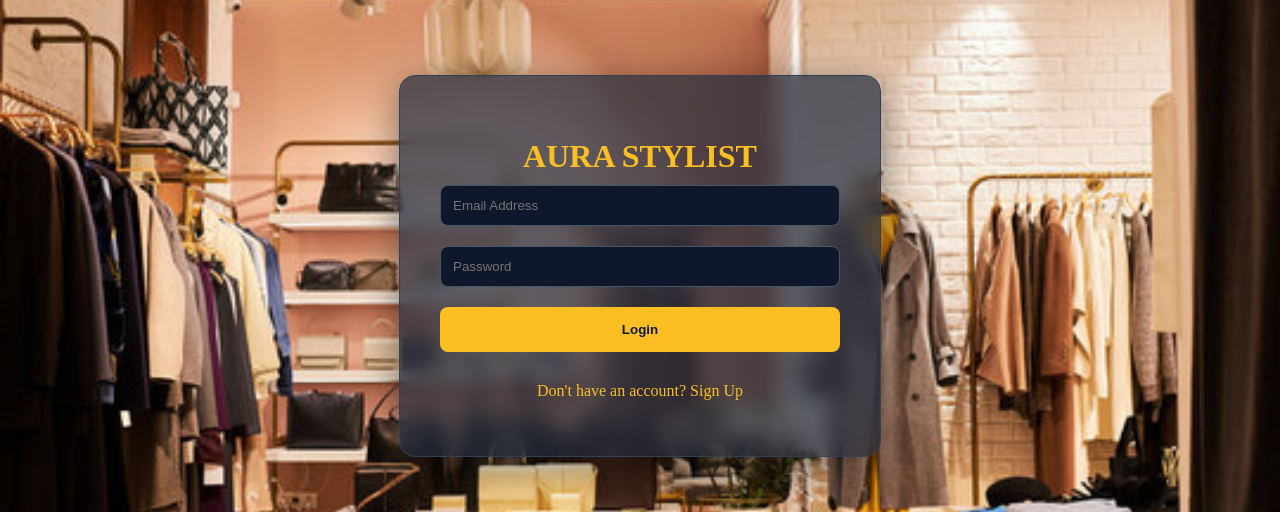
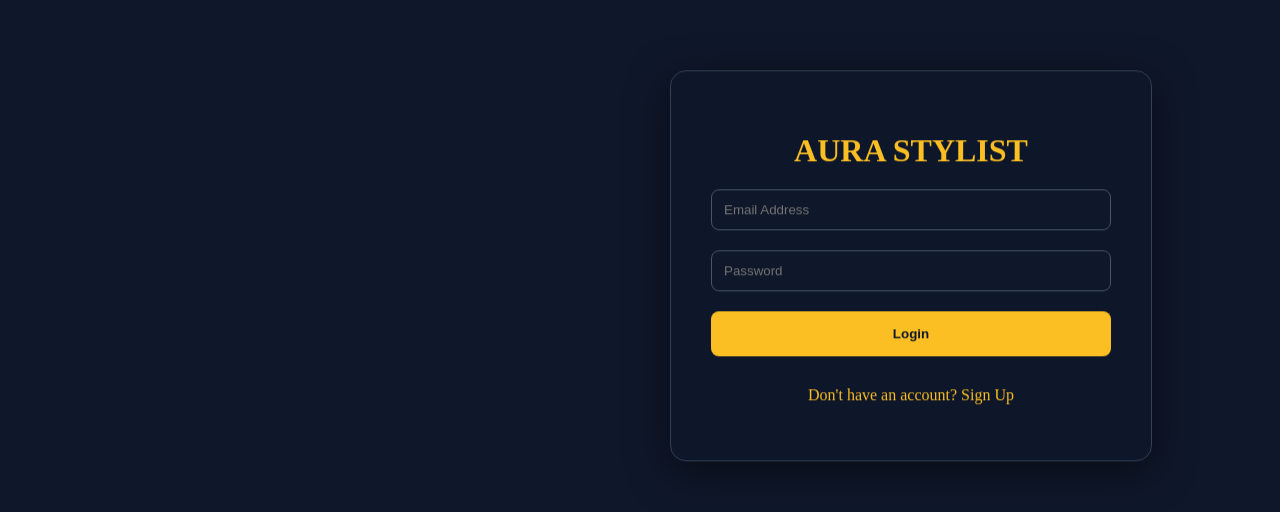
Before and after one commit to aryanrath51/Stylist, a React (Vite) app in the folder client/: page / in a window 1280 px wide. Shown: the part 134-646 px from the top of the page. Built offline with nearby package versions, Linux system fonts and the light colour scheme.

Commit message:
fix: corrected the FROM address in mailOptions

```diff
--- a/client/package.json
+++ b/client/package.json
@@ -10,6 +10,7 @@
     "preview": "vite preview"
   },
   "dependencies": {
+    "@splinetool/react-spline": "^4.1.0",
     "axios": "^1.16.0",
     "lucide-react": "^1.14.0",
     "react": "^19.2.5",
--- a/client/src/App.jsx
+++ b/client/src/App.jsx
@@ -2,14 +2,15 @@ import React, { useState, useEffect } from 'react';
 import { BrowserRouter as Router, Routes, Route, Link } from 'react-router-dom';
 import { Sparkles, Trash2, Mail, Lock } from 'lucide-react';
 import axios from 'axios';
-import './App.css'; // WE NEED THIS BACK FOR THE MAIN APP!
+import './App.css';
+import Spline from '@splinetool/react-spline';
 
 // ==========================================
-// 🔐 1. AUTHENTICATION (WITH REAL OTP FLOW)
+// 🔐 1. AUTHENTICATION (SPLINE 3D + REAL OTP FLOW)
 // ==========================================
 const Auth = ({ onAuthSuccess }) => {
   const [isLogin, setIsLogin] = useState(true);
-  const [step, setStep] = useState(1); // Step 1: Forms, Step 2: OTP Input
+  const [step, setStep] = useState(1);
   const [email, setEmail] = useState('');
   const [password, setPassword] = useState('');
   const [otp, setOtp] = useState('');
@@ -19,12 +20,9 @@ const Auth = ({ onAuthSuccess }) => {
 
   const handleInitialSubmit = async (e) => {
     e.preventDefault();
-    setLoading(true);
-    setError('');
-    setSuccessMsg('');
+    setLoading(true); setError(''); setSuccessMsg('');
 
     if (isLogin) {
-      // Direct Login Flow
       try {
         const response = await axios.post('https://stylist-q497.onrender.com/api/auth/login', { email, password });
         localStorage.setItem('aura_token', response.data.token);
@@ -34,11 +32,10 @@ const Auth = ({ onAuthSuccess }) => {
       }
       setLoading(false);
     } else {
-      // Sign Up Flow - Request OTP First
       try {
         await axios.post('https://stylist-q497.onrender.com/api/auth/send-otp', { email });
         setSuccessMsg('📧 Verification code sent to your email inbox!');
-        setStep(2); // Push them to the OTP input screen
+        setStep(2);
       } catch (err) {
         setError(`🚨 ${err.response?.data?.error || "Failed to send code"}`);
       }
@@ -48,13 +45,11 @@ const Auth = ({ onAuthSuccess }) => {
 
   const handleOtpVerify = async (e) => {
     e.preventDefault();
-    setLoading(true);
-    setError('');
+    setLoading(true); setError('');
 
     try {
       const response = await axios.post('https://stylist-q497.onrender.com/api/auth/verify-otp', { email, password, otp });
       localStorage.setItem('aura_token', response.data.token);
-      // Auto-login immediately upon successful real verification
       onAuthSuccess(response.data.userId, null, null);
     } catch (err) {
       setError(`🚨 ${err.response?.data?.error || "Invalid verification code"}`);
@@ -63,25 +58,34 @@ const Auth = ({ onAuthSuccess }) => {
   };
 
   return (
-    <div style={{
-      display: 'flex',
-      height: '100vh',
-      alignItems: 'center',
-      justifyContent: 'center',
-      backgroundImage: 'url("/login-bg.jpg")', // 👈 Make sure this line exists!
-      backgroundSize: 'cover',
-      backgroundPosition: 'center',
-      backgroundRepeat: 'no-repeat'
-    }}>
+    <div style={{ position: 'relative', width: '100vw', height: '100vh', overflow: 'hidden' }}>
 
-      <div style={{ backgroundColor: 'rgba(30, 41, 59, 0.7)', backdropFilter: 'blur(10px)', padding: '40px', borderRadius: '16px', boxShadow: '0 10px 40px rgba(0,0,0,0.5)', width: '100%', maxWidth: '400px', border: '1px solid #334155' }}>
-        <h1 style={{ textAlign: 'center', color: '#fbbf24', marginBottom: '10px' }}>AURA STYLIST</h1>
+      {/* 1. Your 3D Character Scene */}
+      <Spline scene="https://prod.spline.design/UiuLHFQ27RWQC4wC/scene.splinecode" />
+
+      {/* 2. Your Overlayed Functional Auth Form */}
+      <div style={{
+        position: 'absolute',
+        top: '50%',
+        right: '10%',
+        transform: 'translateY(-50%)',
+        zIndex: 10,
+        backgroundColor: 'rgba(15, 23, 42, 0.85)',
+        padding: '40px',
+        borderRadius: '16px',
+        color: '#fff',
+        backdropFilter: 'blur(10px)',
+        width: '100%',
+        maxWidth: '400px',
+        border: '1px solid #334155',
+        boxShadow: '0 10px 40px rgba(0,0,0,0.5)'
+      }}>
+        <h1 style={{ textAlign: 'center', color: '#fbbf24', marginBottom: '20px' }}>AURA STYLIST</h1>
 
         {error && <div style={{ backgroundColor: 'rgba(239, 68, 68, 0.2)', color: '#fca5a5', padding: '10px', borderRadius: '8px', marginBottom: '20px', textAlign: 'center' }}>{error}</div>}
         {successMsg && <div style={{ backgroundColor: 'rgba(16, 185, 129, 0.2)', color: '#6ee7b7', padding: '10px', borderRadius: '8px', marginBottom: '20px', textAlign: 'center' }}>{successMsg}</div>}
 
         {step === 1 ? (
-          /* STEP 1: LOGIN OR SIGNUP CREATION */
           <form onSubmit={handleInitialSubmit} style={{ display: 'flex', flexDirection: 'column', gap: '20px' }}>
             <input type="email" placeholder="Email Address" required value={email} onChange={(e) => setEmail(e.target.value)} style={{ width: '100%', padding: '12px', borderRadius: '8px', border: '1px solid #475569', backgroundColor: '#0f172a', color: 'white', boxSizing: 'border-box' }} />
             <input type="password" placeholder="Password" required value={password} onChange={(e) => setPassword(e.target.value)} style={{ width: '100%', padding: '12px', borderRadius: '8px', border: '1px solid #475569', backgroundColor: '#0f172a', color: 'white', boxSizing: 'border-box' }} />
@@ -93,7 +97,6 @@ const Auth = ({ onAuthSuccess }) => {
             </p>
           </form>
         ) : (
-          /* STEP 2: OTP INPUT MATRIX SCREEN */
           <form onSubmit={handleOtpVerify} style={{ display: 'flex', flexDirection: 'column', gap: '20px' }}>
             <p style={{ color: '#cbd5e1', textAlign: 'center', fontSize: '0.95rem' }}>Enter the 6-digit verification code sent to <b>{email}</b></p>
             <input type="text" maxLength="6" placeholder="Enter OTP" required value={otp} onChange={(e) => setOtp(e.target.value)} style={{ width: '100%', padding: '15px', borderRadius: '8px', border: '1px solid #fbbf24', backgroundColor: '#0f172a', color: 'white', textAlign: 'center', fontSize: '1.5rem', letterSpacing: '8px', boxSizing: 'border-box' }} />
```
Also changed, not shown: 1 other file (tests, documents, lock files or other folders).
